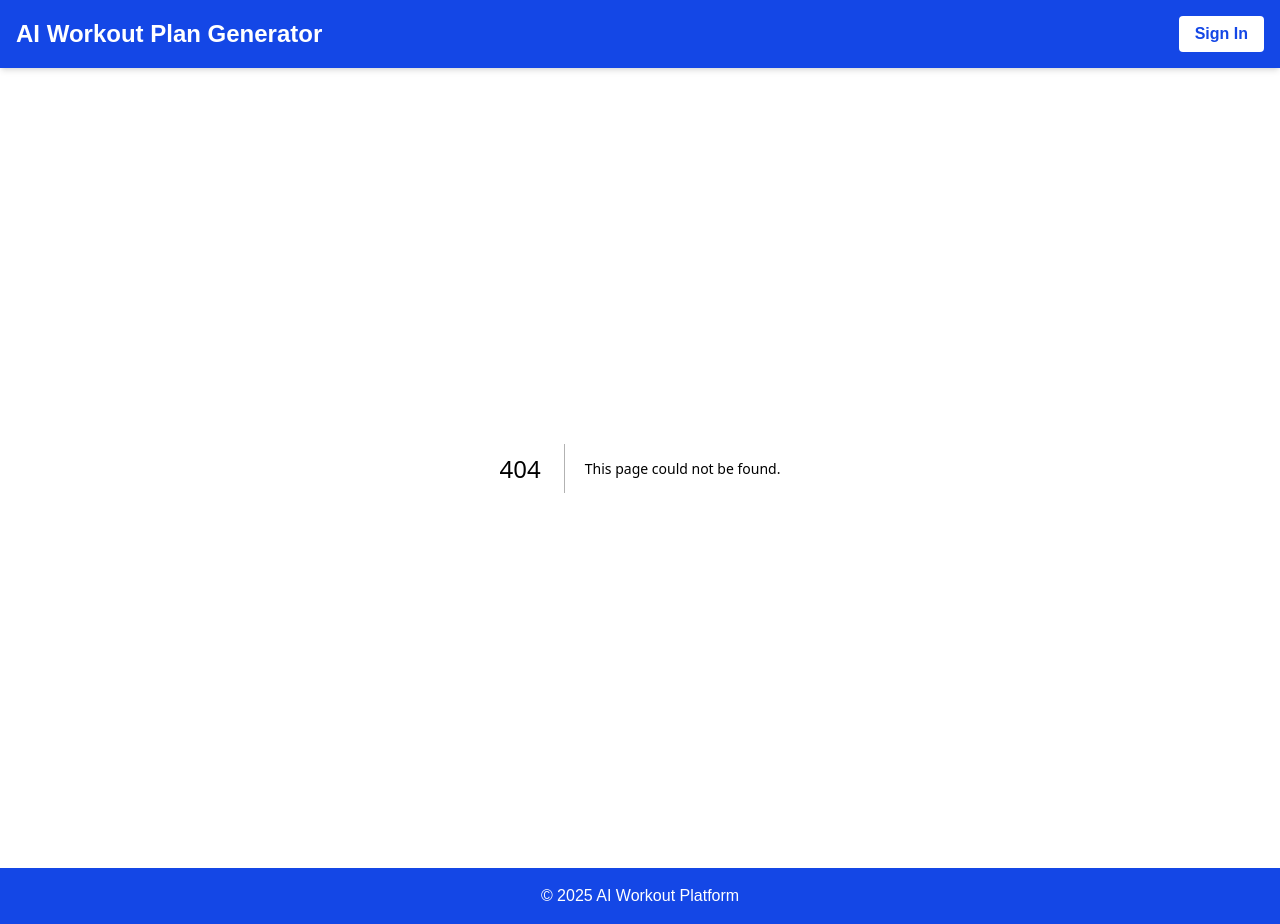
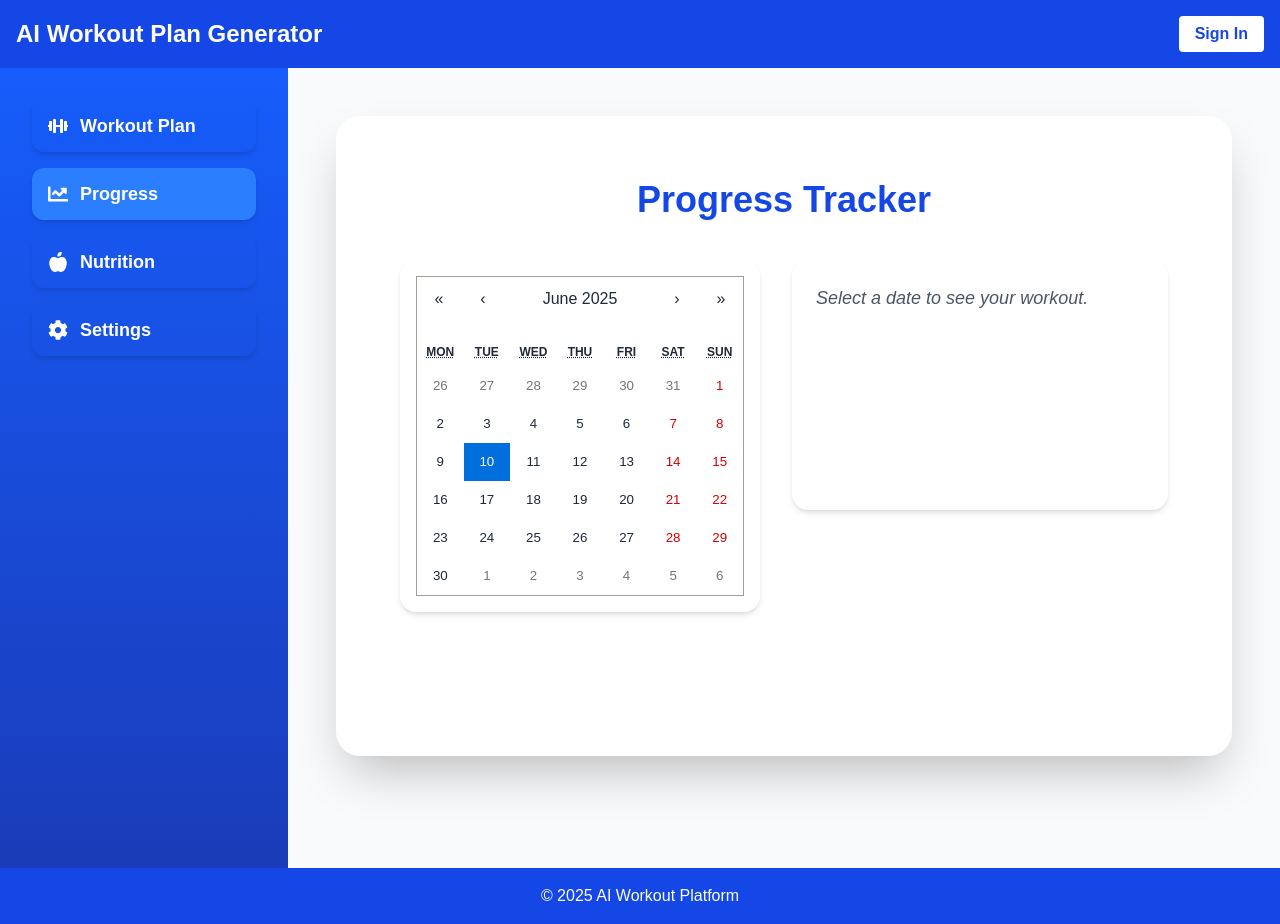
Before and after one commit to ozigun/ai-coach, a Next.js app: page /plan/1/progress in a window 1280 px wide. Before the commit this address had no page. Built offline with nearby package versions, Linux system fonts and the light colour scheme; no server answers; the database is empty.

Commit message:
feat: progress

```diff
--- /dev/null
+++ b/app/api/progress/route.js
@@ -0,0 +1,31 @@
+import { connectToDatabase } from "@/lib/mongodb";
+import { NextResponse } from "next/server";
+
+export async function POST(req) {
+  const { userId, date, workoutText } = await req.json();
+  try {
+    const db = await connectToDatabase();
+    await db.collection("progress").insertOne({
+      userId,
+      date,
+      workoutText,
+    });
+
+    return NextResponse.json({ success: true });
+  } catch (err) {
+    console.error("Progress save error:", err);
+    return NextResponse.json({ success: false });
+  }
+}
+
+export async function GET(req) {
+  const userId = req.nextUrl.searchParams.get("userId");
+  try {
+    const db = await connectToDatabase();
+    const progress = await db.collection("progress").find({ userId }).toArray();
+
+    return NextResponse.json({ success: true, progress });
+  } catch (err) {
+    return NextResponse.json({ success: false });
+  }
+}
--- a/app/plan/[userid]/layout.js
+++ b/app/plan/[userid]/layout.js
@@ -47,7 +47,9 @@ export default function UserDashboardLayout({ children }) {
             <FaDumbbell className="text-xl" />
             <span className="font-semibold text-lg">Workout Plan</span>
           </a>
-          <a href="#" className={linkClass("#")}>
+          <a
+            href={`/plan/${userid}/progress`}
+            className={linkClass(`/plan/${userid}/progress`)}>
             <FaChartLine className="text-xl" />
             <span className="font-semibold text-lg">Progress</span>
           </a>
--- a/app/plan/[userid]/page.js
+++ b/app/plan/[userid]/page.js
@@ -11,6 +11,7 @@ export default function UserPlanPage() {
   const [equipment, setEquipment] = useState("");
   const [loading, setLoading] = useState(false);
   const [result, setResult] = useState("");
+  const [saved, setSaved] = useState(false);
 
   useEffect(() => {
     const fetchUser = async () => {
@@ -31,6 +32,7 @@ export default function UserPlanPage() {
 
     setLoading(true);
     setResult("");
+    setSaved(false);
 
     try {
       const res = await fetch("/api/generate", {
@@ -44,6 +46,29 @@ export default function UserPlanPage() {
       setResult("Something went wrong.");
     } finally {
       setLoading(false);
+    }
+  };
+
+  const handleSaveWorkout = async () => {
+    try {
+      const res = await fetch("/api/progress", {
+        method: "POST",
+        headers: { "Content-Type": "application/json" },
+        body: JSON.stringify({
+          userId: userid,
+          date: new Date().toISOString().split("T")[0],
+          workoutText: result,
+        }),
+      });
+      const data = await res.json();
+      if (data.success) {
+        alert("Workout saved to progress!");
+        setSaved(true);
+      } else {
+        alert("Save failed.");
+      }
+    } catch (err) {
+      alert("Error saving workout.");
     }
   };
 
@@ -120,7 +145,14 @@ export default function UserPlanPage() {
           <h3 className="text-2xl font-bold text-blue-700 mb-4 flex items-center gap-2">
             <FaRobot /> Your AI Workout Plan
           </h3>
-          <p className="text-base sm:text-lg">{result}</p>
+          <p className="text-base sm:text-lg mb-4">{result}</p>
+
+          <button
+            onClick={handleSaveWorkout}
+            disabled={saved}
+            className="bg-green-600 text-white px-6 py-3 rounded-xl hover:bg-green-700 transition disabled:opacity-50">
+            {saved ? "Saved to Progress ✅" : "Mark as Done"}
+          </button>
         </div>
       )}
     </section>
--- /dev/null
+++ b/app/plan/[userid]/progress/page.js
@@ -0,0 +1,82 @@
+"use client";
+
+import { useEffect, useState } from "react";
+import dynamic from "next/dynamic";
+import "react-calendar/dist/Calendar.css";
+import { useParams } from "next/navigation";
+
+// Dinamik import — hydration hatasını önler
+const Calendar = dynamic(() => import("react-calendar"), { ssr: false });
+
+export default function ProgressPage() {
+  const { userid } = useParams();
+  const [value, setValue] = useState(new Date());
+  const [workouts, setWorkouts] = useState([]);
+  const [selectedWorkout, setSelectedWorkout] = useState(null);
+
+  useEffect(() => {
+    const fetchProgress = async () => {
+      const res = await fetch(`/api/progress?userId=${userid}`);
+      const data = await res.json();
+      if (data.success) {
+        setWorkouts(data.progress);
+      }
+    };
+    if (userid) fetchProgress();
+  }, [userid]);
+
+  const handleDayClick = (date) => {
+    const isoDate = date.toLocaleDateString("en-CA"); // YYYY-MM-DD
+    const workout = workouts.find(
+      (w) => new Date(w.date).toLocaleDateString("en-CA") === isoDate
+    );
+    setSelectedWorkout(workout || null);
+  };
+
+  return (
+    <section className="max-w-5xl mx-auto p-6 text-gray-800">
+      <h2 className="text-4xl font-extrabold text-blue-700 text-center mb-10">
+        Progress Tracker
+      </h2>
+
+      <div className="flex flex-col md:flex-row gap-8 items-start">
+        {/* Takvim */}
+        <div className="bg-white p-4 rounded-2xl shadow-md w-full md:w-[360px]">
+          <Calendar
+            onChange={setValue}
+            value={value}
+            onClickDay={handleDayClick}
+            tileClassName={({ date }) => {
+              const iso = date.toLocaleDateString("en-CA");
+              const workoutDates = workouts.map((w) =>
+                new Date(w.date).toLocaleDateString("en-CA")
+              );
+              return workoutDates.includes(iso)
+                ? "bg-green-200 rounded-full"
+                : "";
+            }}
+          />
+        </div>
+
+        {/* Seçilen Günün Antrenmanı */}
+        <div className="flex-1 bg-white p-6 rounded-2xl shadow-md min-h-[250px]">
+          {selectedWorkout ? (
+            <>
+              <h3 className="text-2xl font-bold text-blue-600 mb-3">
+                Workout on{" "}
+                {new Date(selectedWorkout.date).toLocaleDateString("en-GB")}
+              </h3>
+              <pre className="whitespace-pre-wrap text-gray-800 leading-relaxed">
+                {selectedWorkout.workoutText}
+              </pre>
+            </>
+          ) : (
+            <p className="text-gray-600 text-lg italic">
+              Select a date to see your workout.
+            </p>
+          )}
+        </div>
+      </div>
+    </section>
+  );
+}
--- a/package.json
+++ b/package.json
@@ -14,6 +14,7 @@
     "next": "15.3.3",
     "openai": "^5.1.1",
     "react": "^19.0.0",
+    "react-calendar": "^6.0.0",
     "react-dom": "^19.0.0",
     "react-icons": "^5.5.0"
   },
```
Also changed, not shown: 1 other file (tests, documents, lock files or other folders).
